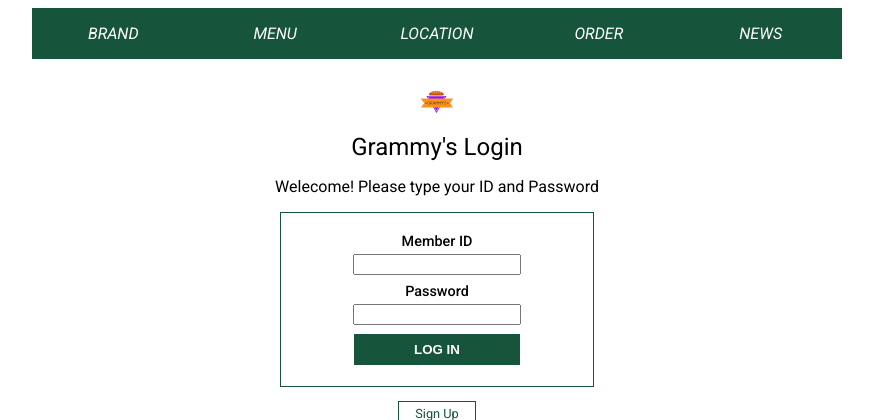
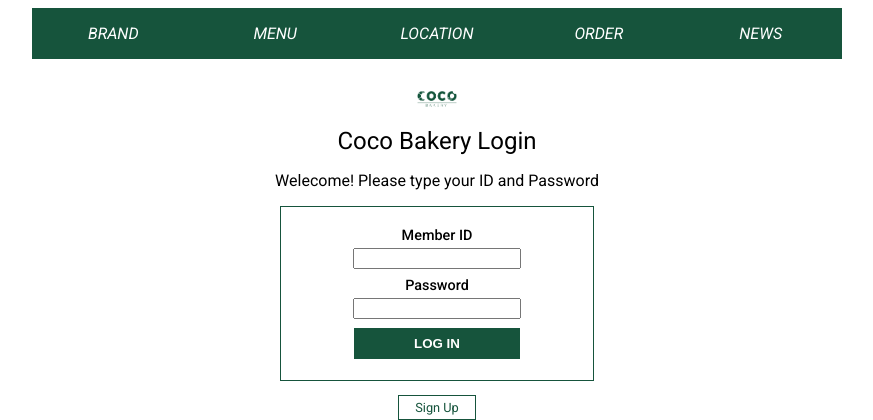
Before and after one commit to oliveguy/e-commerce, a PHP site: page /login.php in a window 1280 px wide. Shown: the part 1208-1628 px from the top of the page, without its empty margins (203-1076 px from the left). Run offline with PHP 8.4, Linux system fonts and the light colour scheme; the visitor is signed in with stand-in values (Sample User, id 1); data that the repository does not hold is empty.

Commit message:
debugging change

```diff
--- a/assets/css/cart.css
+++ b/assets/css/cart.css
@@ -191,7 +191,7 @@ div.delivery_payment:hover{
 div > p{
     margin:0;
     font-size: .9rem;
-    color: var(--text_white);
+    color: var(--text_darkgrey);
 }
 p.title{
     color:var(--main_orange);
--- a/cart.php
+++ b/cart.php
@@ -41,7 +41,7 @@
                         <hr>
                         <p class="title">Delivery Time Slot</p>
                         <p class="title_description">Select the delivery time slot you want</p>
-                        <p><b>Today, April.22 Monday</b></p>
+                        <p><b>Today, <?php echo date("F, j Y"); ?></b></p>
                         <p>Depart from one of our locations</p>
                         <div id="delivery_time">
                             <input type="radio" name="delivery_time" value="AM_09:00" id="AM_09:00">
--- a/login.php
+++ b/login.php
@@ -9,7 +9,7 @@ include("page_modules/login_status.php");
         <meta charset="UTF-8">
         <meta http-equiv="X-UA-Compatible" content="IE=edge">
         <meta name="viewport" content="width=device-width, initial-scale=1.0">
-        <title>Grammy's Bakery || Login</title>
+        <title>Coco Bakery || Login</title>
         <link rel="stylesheet" href="assets/css/header.css">
         <link rel="stylesheet" href="assets/css/login.css">
     </head>
@@ -19,8 +19,8 @@ include("page_modules/login_status.php");
 </header>
 <?php include("page_modules/aside.php");?>
     <main>
-        <img src="assets/images/grammys.svg" alt="Grammy's logo" width="200" height="auto">
-        <h1>Grammy's Login</h1>
+        <img src="assets/images/mainlogo.png" alt="Coco Bakery logo" width="200" height="auto">
+        <h1>Coco Bakery Login</h1>
         <p>Welecome! Please type your ID and Password</p>
         <form action="page_modules/loginprocess.php" method="POST">
             <label for="login_id">Member ID</label>
--- a/page_modules/cartSub-total.php
+++ b/page_modules/cartSub-total.php
@@ -12,5 +12,4 @@ echo'
 </div>
 </div>
 ';
-
 ?>
```
